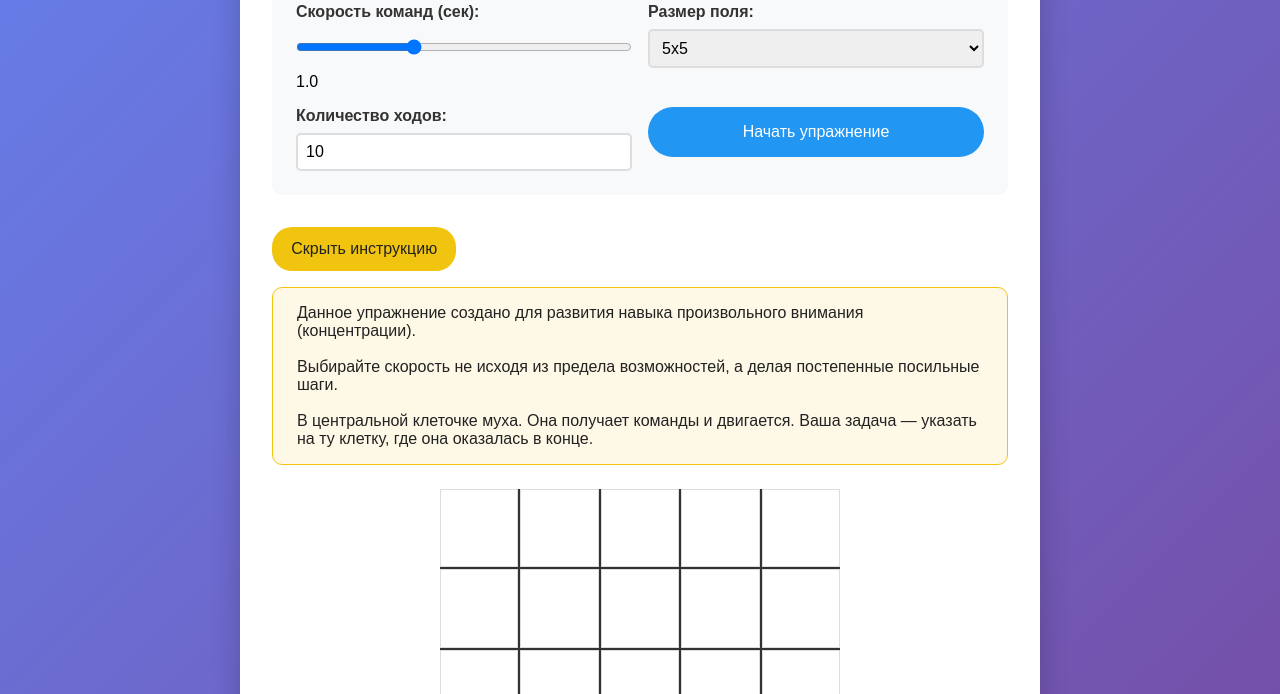
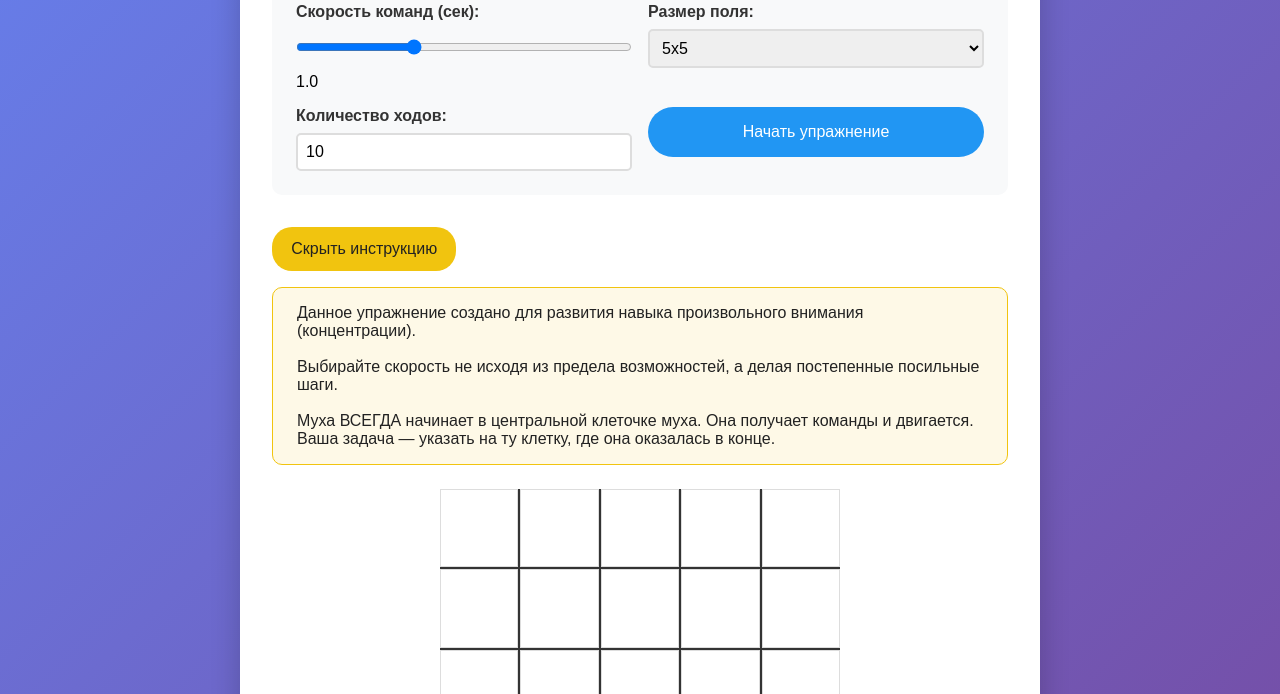
Before and after one commit to belyak/fly-game, a plain HTML site: page index.html in a window 1280 px wide. Both pictures are taken after a click on the button "Показать инструкцию". Shown: the part 106-800 px from the top of the page. Drawn offline with Linux system fonts and the light colour scheme.

Commit message:
Update index.html

```diff
--- a/index.html
+++ b/index.html
@@ -39,7 +39,7 @@
                 <p>
                     Данное упражнение создано для развития навыка произвольного внимания (концентрации).<br><br>
                     Выбирайте скорость не исходя из предела возможностей, а делая постепенные посильные шаги.<br><br>
-                    В центральной клеточке муха. Она получает команды и двигается. Ваша задача — указать на ту клетку, где она оказалась в конце.
+                    Муха ВСЕГДА начинает в центральной клеточке муха. Она получает команды и двигается. Ваша задача — указать на ту клетку, где она оказалась в конце.
                 </p>
             </div>
         </div>
```
